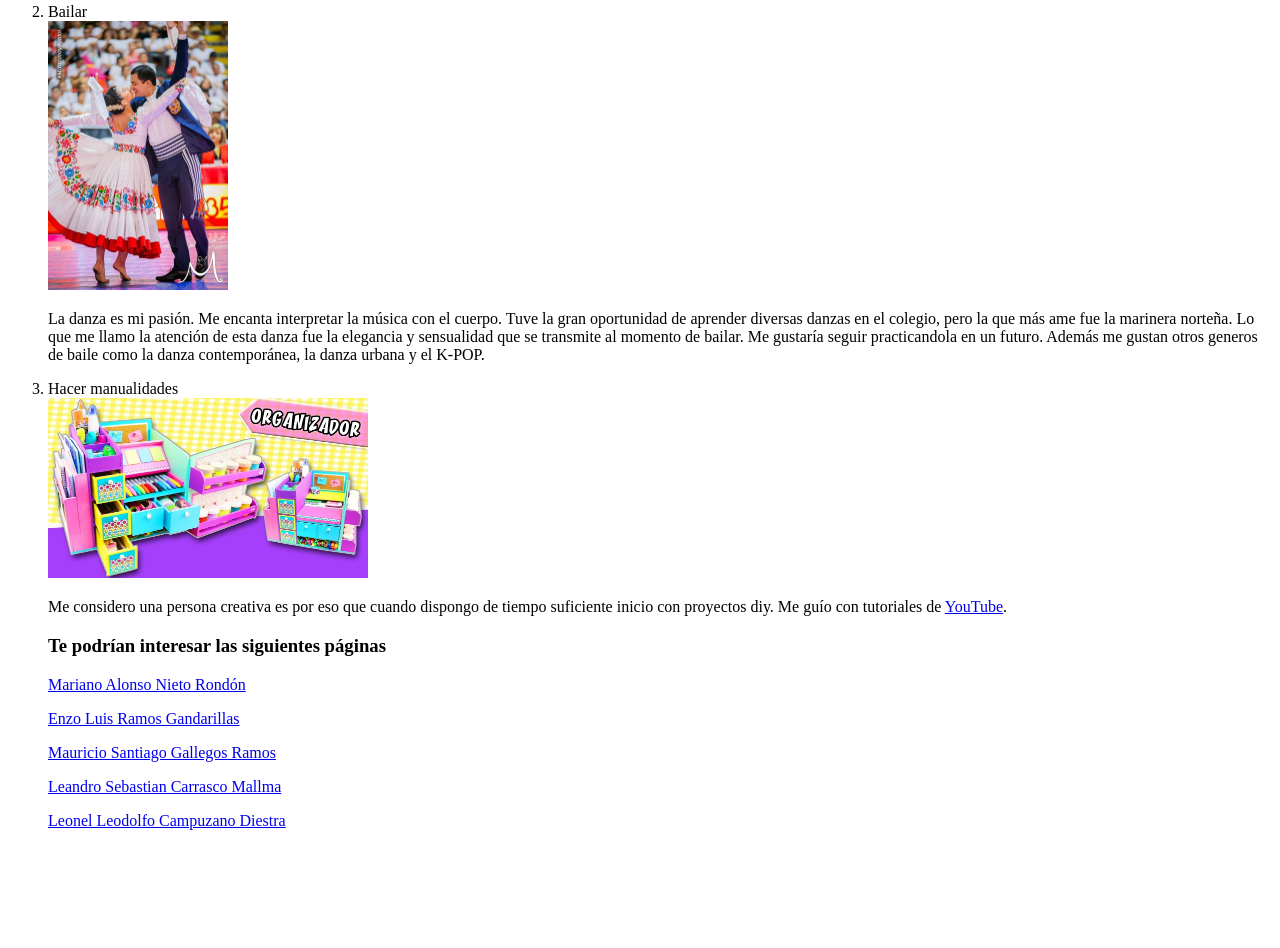
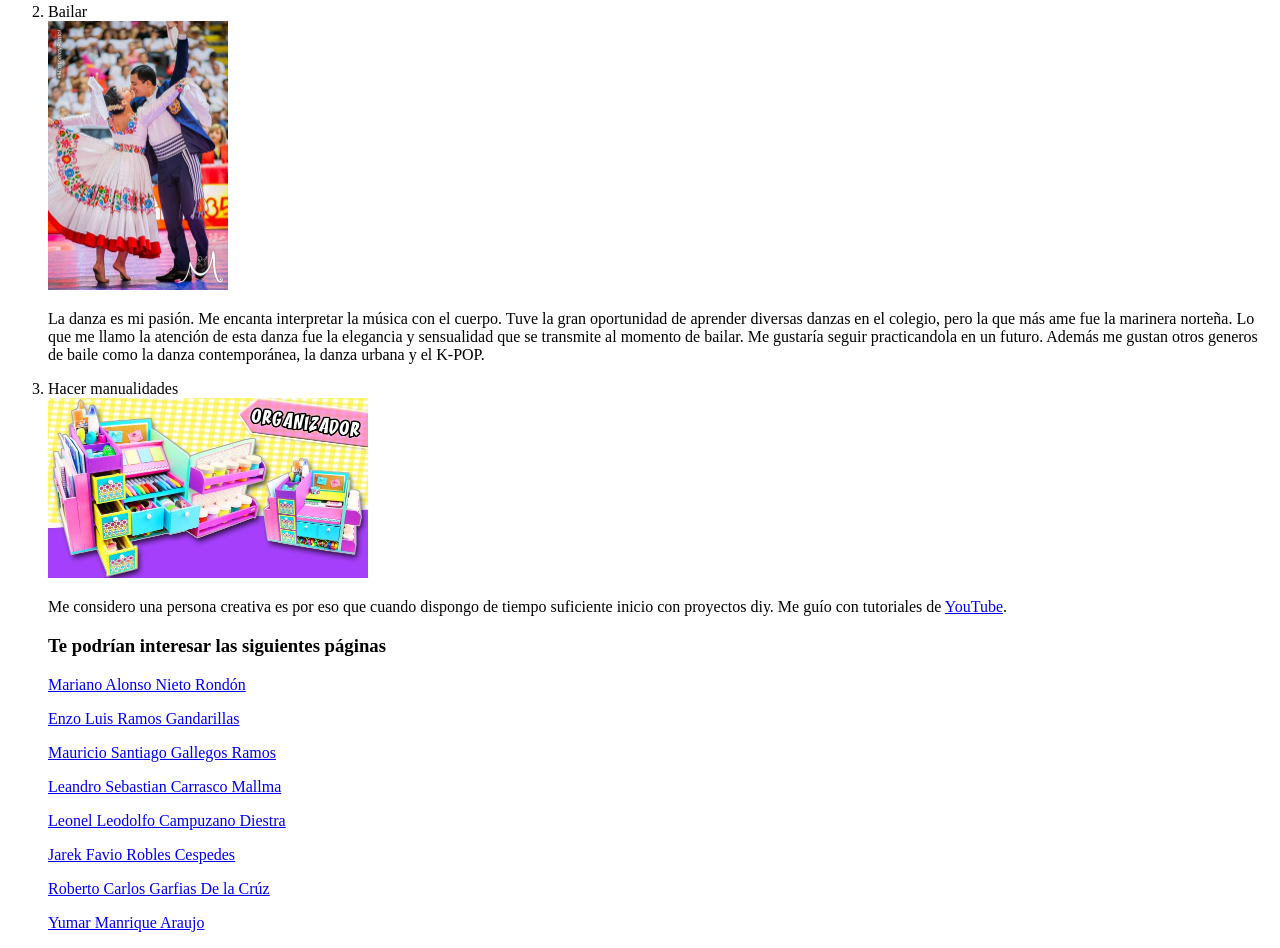
Before and after one commit to MayerlyH/MayerlyH.github.io, a plain HTML site: page index.html in a window 1280 px wide. Shown: the part 837-1785 px from the top of the page. Before the commit the page ends 1683 px from the top, so only its background shows below. Drawn offline with Linux system fonts and the light colour scheme; files whose address does not match are found by name.

Commit message:
Update index.html

```diff
--- a/index.html
+++ b/index.html
@@ -92,7 +92,9 @@ Me encanta escuchar música, podría decir que es la actividad que más realizo
 <p><a href="https://mauriciogallegos.netlify.app/">Mauricio Santiago Gallegos Ramos</a></p>
 <p><a href="https://leandro-carrasco-mallma.000webhostapp.com/">Leandro Sebastian Carrasco Mallma</a></p>
 <p><a href="https://leonelleodolfocampuzanodiestra.000webhostapp.com/">Leonel Leodolfo Campuzano Diestra</a></p>
-
+<p><a href="https://alianzasdeljarek.netlify.app/">Jarek Favio Robles Cespedes</a></p>
+<p><a href="https://robertogarfias.netlify.app/">Roberto Carlos Garfias De la Crúz</a></p>
+<p><a href="https://systemmanrique97.000webhostapp.com/">Yumar Manrique Araujo</a></p>
 </ol>
 
 </body>
```
